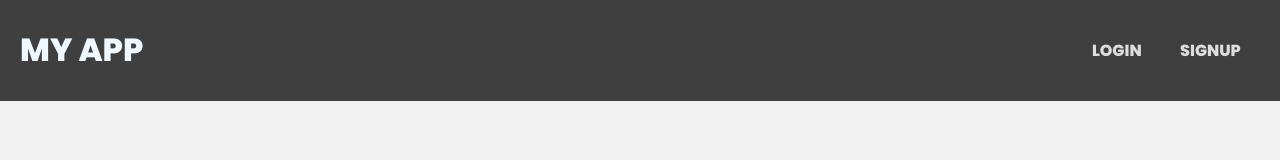
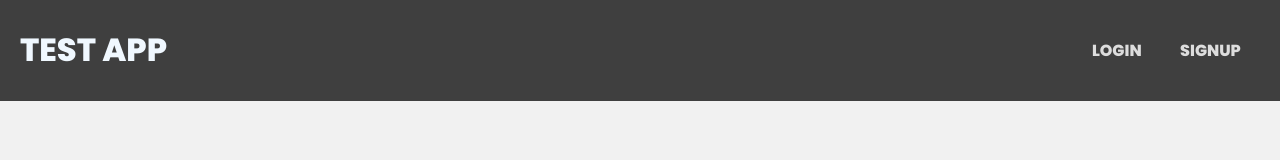
Before and after one commit to rondale-bufete/workout-app, a React (Create React App) app: page /login in a window 1280 px wide. Shown: the top 160 px of the page. Built offline with nearby package versions, Linux system fonts and the light colour scheme.

Commit message:
frontend

```diff
--- a/package.json
+++ b/package.json
@@ -6,6 +6,7 @@
   "dependencies": {
     "cra-template": "1.2.0",
     "date-fns": "^4.1.0",
+    "primereact": "^10.9.2",
     "react": "^19.0.0",
     "react-dom": "^19.0.0",
     "react-icon": "^1.0.0",
@@ -38,5 +39,4 @@
       "last 1 safari version"
     ]
   }
-
 }
--- a/src/components/Navigation.js
+++ b/src/components/Navigation.js
@@ -18,7 +18,7 @@ const Navigation = () => {
         <header>
             <div className="container">
                 <Link to="/">
-                    <h1>MY APP</h1>
+                    <h1>TEST APP</h1>
                 </Link>
                 <nav>
                     {!user && (
```
Also changed, not shown: 1 other file (tests, documents, lock files or other folders).
